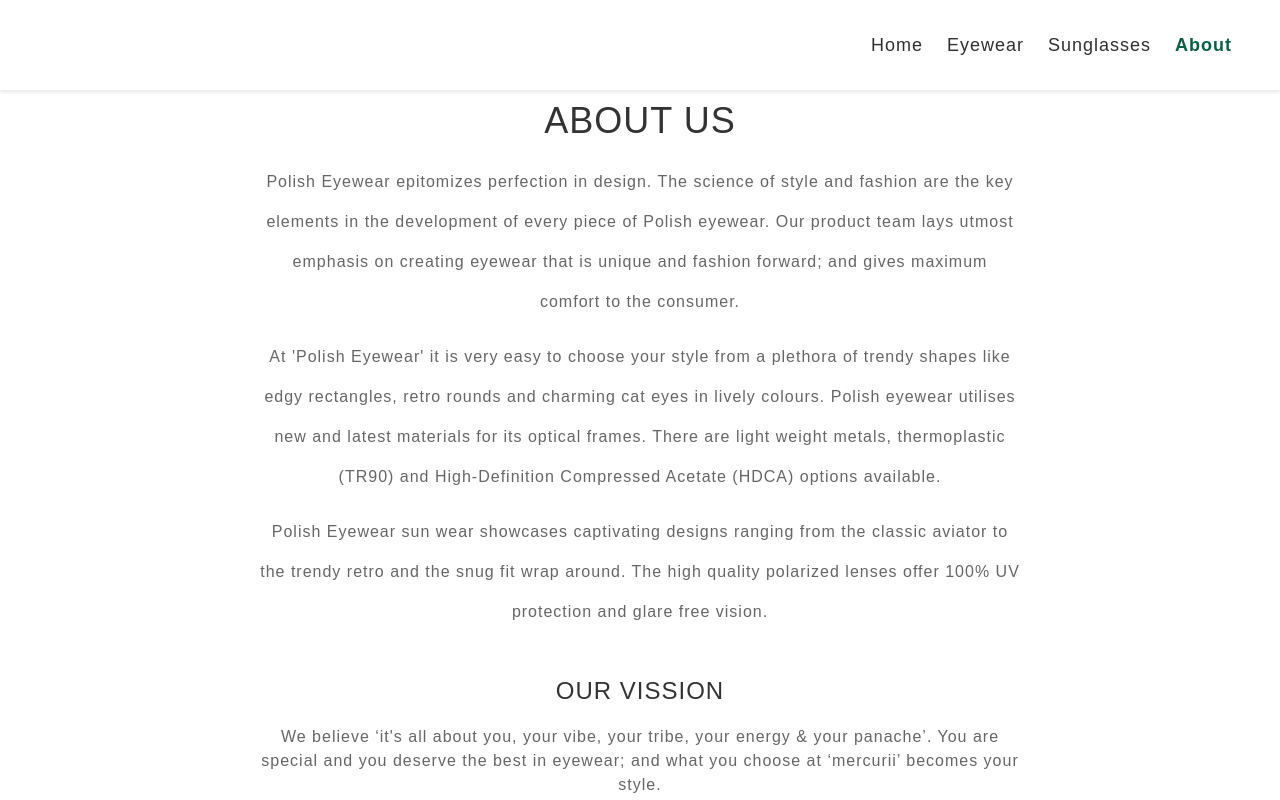
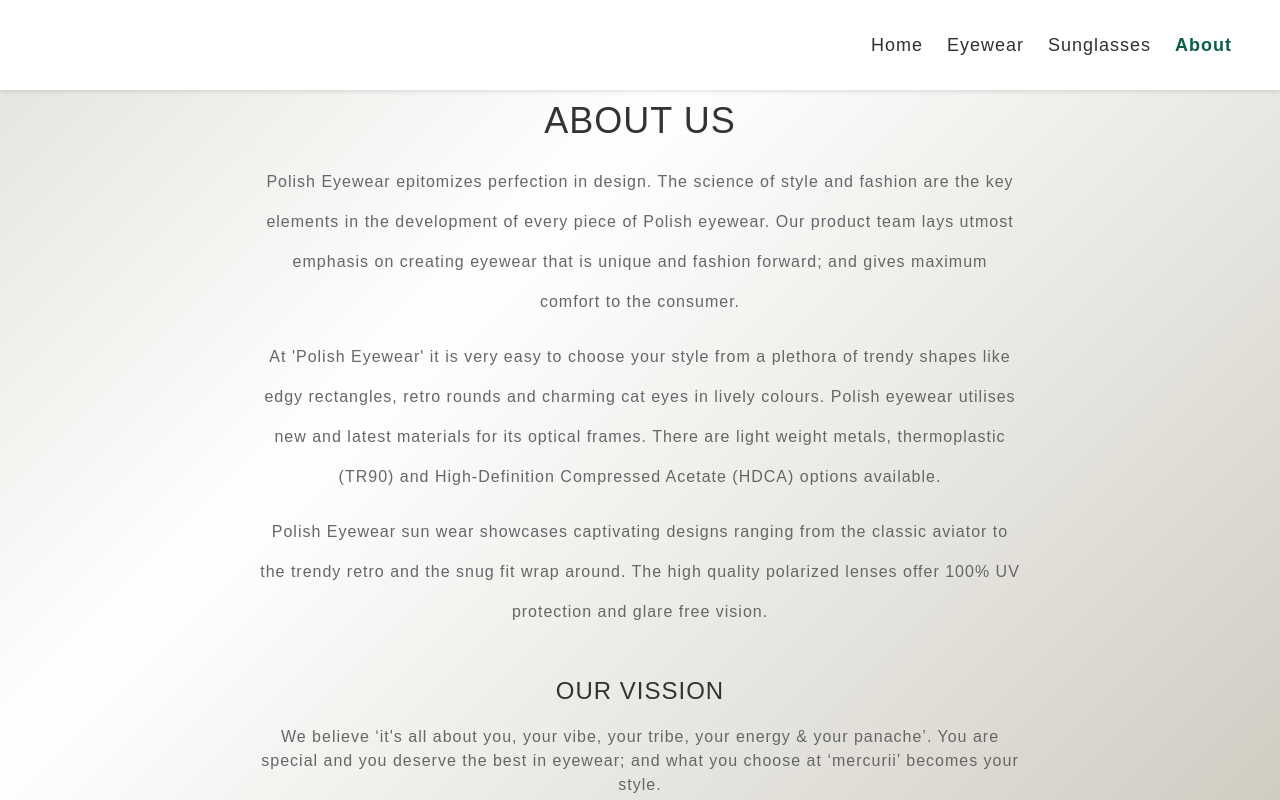
Before and after one commit to prerna-incronix/samplewebsite, a React (Create React App) app: page /About in a window 1280 px wide. Shown: the top 800 px of the page. Built offline with nearby package versions, Linux system fonts and the light colour scheme.

Commit message:
background updated

```diff
--- a/src/About.css
+++ b/src/About.css
@@ -3,6 +3,25 @@
 body {
     font-family: 'Lora', serif; /* Apply Lora font family to the entire page */
 }
+
+.gradient-bg {
+    background-image: linear-gradient(135deg, #AAA492, #FFFFFF, #AAA492);
+    background-size: 200% 200%;
+    animation: gradientAnimation 10s ease infinite;
+  }
+
+  @keyframes gradientAnimation {
+    0% {
+      background-position: 0% 50%;
+    }
+    50% {
+      background-position: 100% 50%;
+    }
+    100% {
+      background-position: 0% 50%;
+    }
+  }
+
 
 .about-container {
     max-width: 800px;
@@ -13,6 +32,8 @@
     align-items: center;
     justify-content: center;
     font-weight: 100;
+    opacity: 0; /* Set initial opacity to 0 */
+    animation: fadeIn 1s forwards; /* Apply fade-in animation */
 }
 
 .about-section {
@@ -39,6 +60,8 @@
     margin-bottom: 30px;
     font-weight: 100;
     color: black;
+    opacity: 0; /* Set initial opacity to 0 */
+    animation: fadeIn 1s forwards; /* Apply fade-in animation */
 }
 
 .vision-section h2 {
@@ -53,3 +76,13 @@
     margin-bottom: 15px;
     line-height: 1.5; /* Add line height for better readability */
 }
+
+/* Keyframes for fade-in animation */
+@keyframes fadeIn {
+    from {
+        opacity: 0;
+    }
+    to {
+        opacity: 1;
+    }
+}
--- a/src/Aboutus.js
+++ b/src/Aboutus.js
@@ -1,10 +1,11 @@
 // AboutUs.js
 import React from 'react';
 import './About.css';
-import img1 from'./assets/pngs/focus.png'
+import img1 from './assets/pngs/focus.png'
 
 const AboutUs = () => {
     return (
+        <div className='gradient-bg'>
             <div className="about-container">
                 <div className="about-section">
                     <h1>ABOUT US</h1>
@@ -21,6 +22,7 @@
                     <p>"Our mission at POLISH Eyewear is to provide unparalleled clarity, comfort, and style through our range of premium eyewear products. We are dedicated to enhancing the vision and lifestyle of our customers by offering innovative optical solutions crafted with precision and care.</p>
                 </div>
             </div>
+        </div>
     );
 }
 
--- a/src/CategoryCatalogue.js
+++ b/src/CategoryCatalogue.js
@@ -14,10 +14,10 @@
     };
 
     return (
-        <div>
-            <div class="title-container">
-                <h1 class="animated-title">Eyewear</h1>
-                <div class="glasses-animation"></div>
+        <div className="gradient-bg">
+            <div className="title-container">
+                <h1 className="animated-title">Eyewear</h1>
+                <div className="glasses-animation"></div>
             </div>
             <div className="catalogue-container">
                 <div className="catalogue-row">
--- a/src/SunglassCatalogue.js
+++ b/src/SunglassCatalogue.js
@@ -13,7 +13,7 @@
   };
 
   return (
-    <div>
+    <div className="gradient-bg">
       <div class="title-container">
         <h1 class="animated-title-sunglass">Sunglasses</h1>
         <div class="glasses-animation-sunglass"></div>
--- a/src/assets/product.css
+++ b/src/assets/product.css
@@ -1,3 +1,21 @@
+.gradient-bg {
+  background-image: linear-gradient(135deg, #AAA492, #FFFFFF, #AAA492);
+  background-size: 200% 200%;
+  animation: gradientAnimation 10s ease infinite;
+}
+
+@keyframes gradientAnimation {
+  0% {
+    background-position: 0% 50%;
+  }
+  50% {
+    background-position: 100% 50%;
+  }
+  100% {
+    background-position: 0% 50%;
+  }
+}
+
 /* CategoryCatalogue.js */
 
 .title-container {
@@ -102,7 +120,6 @@
 .category-list-container:hover {
   border-color: #0c0c0c86;
 }
-
 
 .category-list {
   display: flex;
@@ -219,7 +236,6 @@
   padding: 0;
 }
 
-
 .product-list li {
   background-color: #fff; /* Background color */
   border: 1px solid #ddd;
@@ -233,16 +249,20 @@
   transition: transform 0.3s, box-shadow 0.3s; /* Add transition */
   margin: 0 10px 20px; /* Margin around each product item */
   text-align: center;
-
 }
 
 .product-item {
-  position: relative; /* Position the image */
+  position: relative;
   width: 100%;
   height: 100%;
   display: flex;
   justify-content: center;
   align-items: center;
+  transition: transform 0.3s ease; /* Add transition for the transform property */
+}
+
+.product-item:hover {
+  transform: scale(1.03); /* Scale up the product item on hover */
 }
 
 .product-item img {
```
Lines whose indentation alone changed are shown as unchanged.
